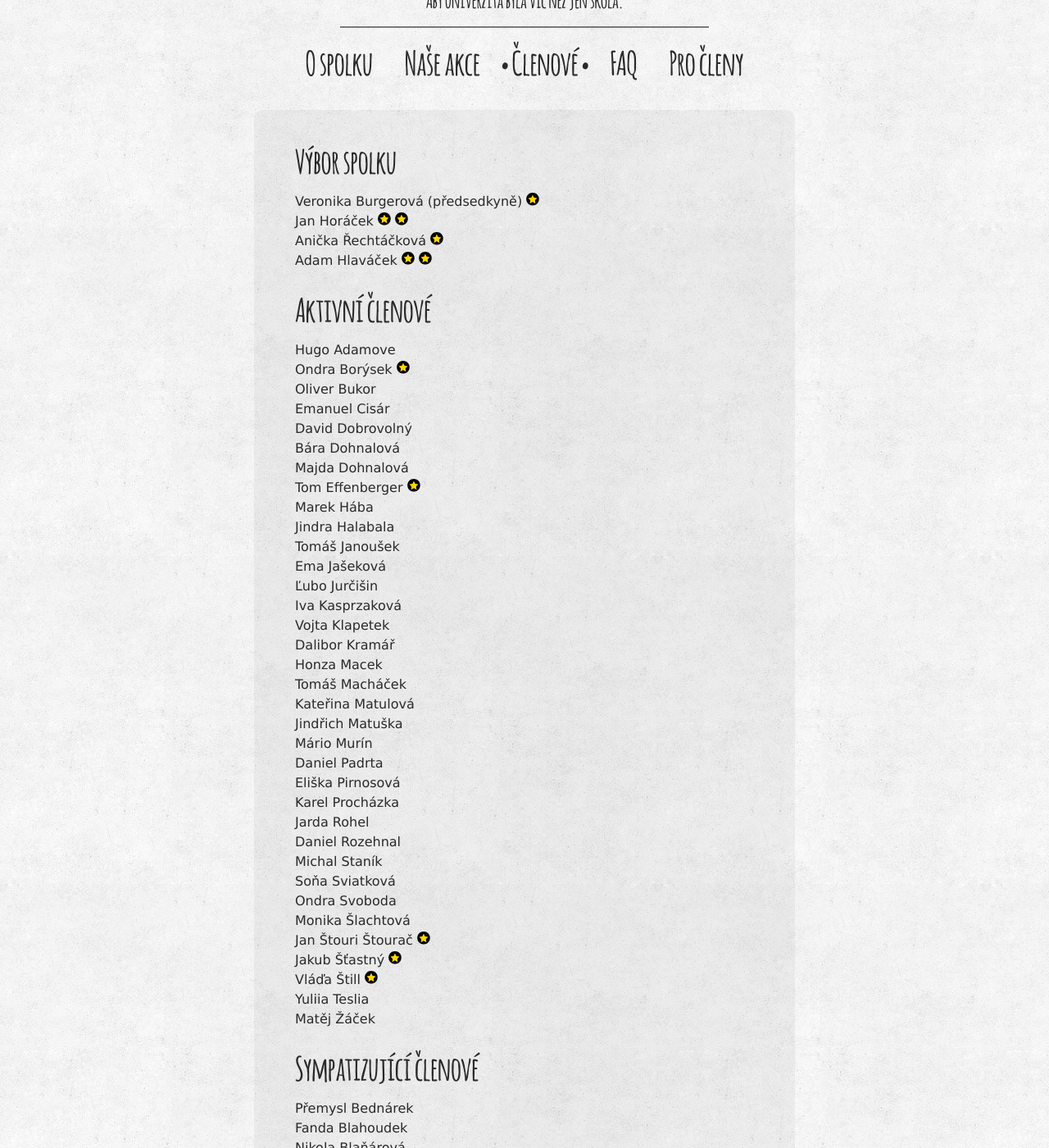
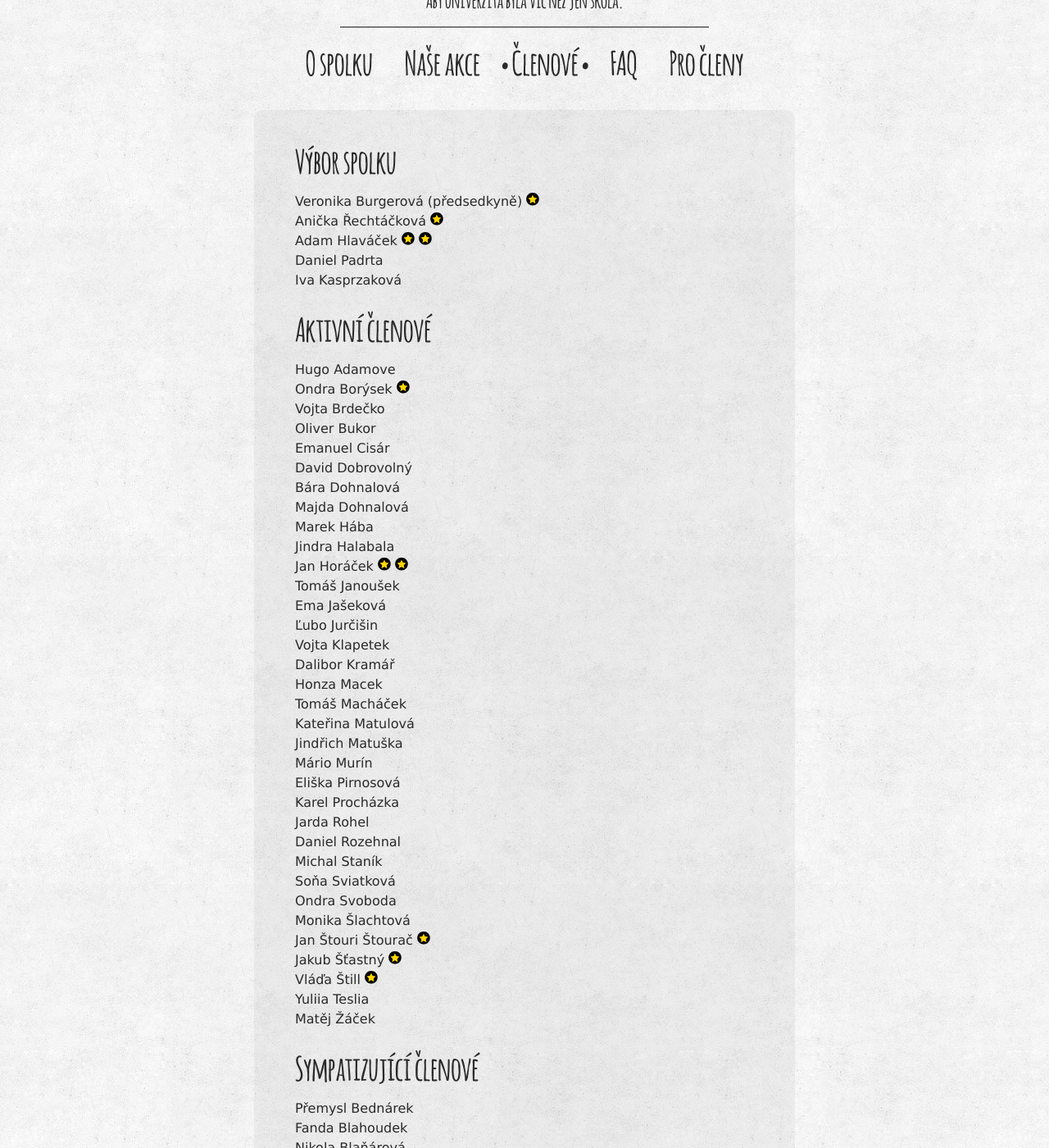
Before and after one commit to zverinec/zverinec-web, a Jekyll site: the page built from _pages/members.md, in a window 1280 px wide and 1400 px high, scrolled down 322 px. Shown: the whole window at 82% size. Built offline with Jekyll 4.4.1, drawn with Linux system fonts in a browser that asks for light colours; comment, search, counter and statistics services are not loaded; some of the changed text lies outside the part shown.

Commit message:
Změna výboru, noví členové

```diff
--- a/_pages/members.md
+++ b/_pages/members.md
@@ -8,27 +8,28 @@ order: 20
 ## Výbor spolku
 
 Veronika Burgerová (předsedkyně) <img src="img/rad.svg" class="rad" title="Řád přítele severské zvěře za nekonečné propagační zapálení a zapojení do všech Spolkových akcí" /> <br/>
-Jan Horáček <img src="img/rad.svg" class="rad" title="Řád přítele severské zvěře za práci na front-endu KSI webu" /> <img src="img/rad.svg" class="rad" title="Řád přítele severské zvěře za celoživotní přínos" /><br/>
 Anička Řechtáčková <img src="img/rad.svg" class="rad" title="Řád přítele severské zvěře za perfektně zvládnutou garanci K-SCUKu" /><br/>
 Adam Hlaváček <img src="img/rad.svg" class="rad" title="Řád přítele severské zvěře za rozpletení gordického uzlu financování KSI a K-SCUKu z grantu MŠMT" /> <img src="img/rad.svg" class="rad" title="Řád přítele severské zvěře za zrození Naskoč na FI a implementaci front-endu nového webu KSI" /><br/>
+Daniel Padrta<br/>
+Iva Kasprzaková<br/>
 
 
 ## Aktivní členové
 
 Hugo Adamove<br/>
 Ondra Borýsek <img src="img/rad.svg" class="rad" title="Řád přítele severské zvěře za vzornou garanci KSI, dlouholetou archeologicko-inovativní práci na webu KSI, extrémní nasazení v každé příležitosti a realizaci dlouho zvažované síťové vlny" /><br/>
+Vojta Brdečko<br/>
 Oliver Bukor<br/>
 Emanuel Cisár<br/>
 David Dobrovolný<br/>
 Bára Dohnalová<br/>
 Majda Dohnalová<br/>
-Tom Effenberger <img src="img/rad.svg" class="rad" title="Řád přítele severské zvěře za hrdinský přínos KSI a stvoření NP hry" /><br/>
 Marek Hába<br/>
 Jindra Halabala<br/>
+Jan Horáček <img src="img/rad.svg" class="rad" title="Řád přítele severské zvěře za práci na front-endu KSI webu" /> <img src="img/rad.svg" class="rad" title="Řád přítele severské zvěře za celoživotní přínos" /><br/>
 Tomáš Janoušek<br/>
 Ema Jašeková<br/>
 Ľubo Jurčišin<br/>
-Iva Kasprzaková<br/>
 Vojta Klapetek<br/>
 Dalibor Kramář<br/>
 Honza Macek<br/>
@@ -66,6 +66,7 @@ Jiří Daněk<br/>
 Lukáš Daubner<br/>
 Jan Drábek <img src="img/rad.svg" class="rad" title="Řád přítele severské zvěře za celoživotní přínos" /><br/>
 Marie Maru Drábková<br/>
+Tom Effenberger <img src="img/rad.svg" class="rad" title="Řád přítele severské zvěře za hrdinský přínos KSI a stvoření NP hry" /><br/>
 Dominik Gmiterko <img src="img/rad.svg" class="rad" title="Řád přítele severské zvěře za nejlepší univerzální výpomoc 2015/2016" /><br/>
 Martin Timan Hanžl<br/>
 Martina Tinka Hanžlová <img src="img/rad.svg" class="rad" title="Řád přítele severské zvěře za organizaci K-SCUKu 2016" /><br/>
```
Also changed, not shown: other parts of _pages/members.md (+1 -1 lines).
